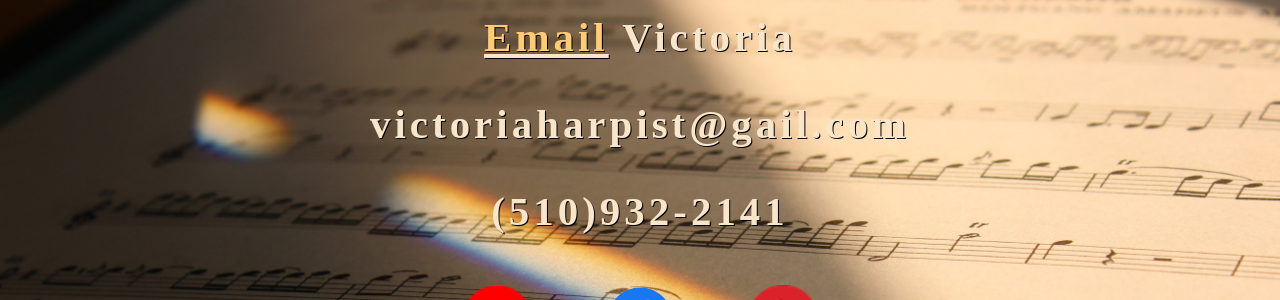
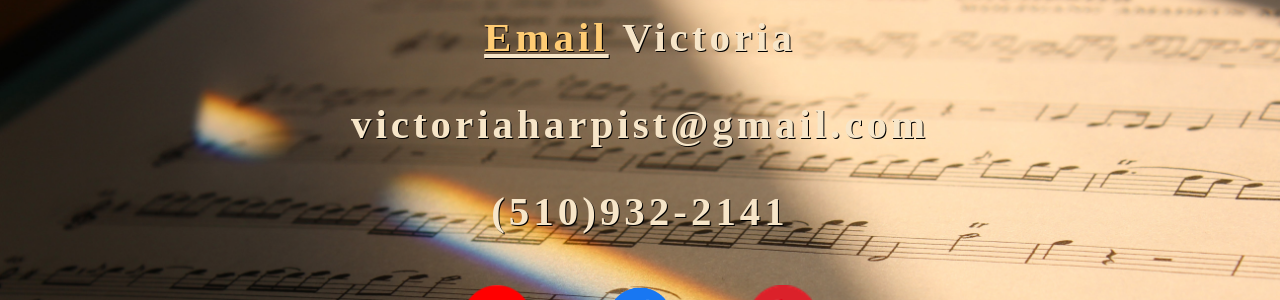
Before and after one commit to royalsaltmerchant/victoriaharpist, a Jekyll site: the page built from index.html, in a window 1280 px wide. Shown: the part 1564-1864 px from the top of the page. Built offline with Jekyll 4.4.1, drawn with Linux system fonts in a browser that asks for light colours; some web fonts are replaced.

Commit message:
footer email

```diff
--- a/_includes/footer.html
+++ b/_includes/footer.html
@@ -1,7 +1,7 @@
 <footer class="footer">
     <br>
     <h3><u><a href="mailto: victoriaharpist@gmail.com">Email</a></u> Victoria</h2>
-    <h3>victoriaharpist@gail.com</h3>
+    <h3>victoriaharpist@gmail.com</h3>
     <h3>(510)932-2141</h3>
     <div>
         <a href="https://www.youtube.com/channel/UCSfEObwtxH5fWgzTYEzqTWA"><img src="{{ site.baseurl }}/assets/youtube_social_circle_red.png"></a>
```
